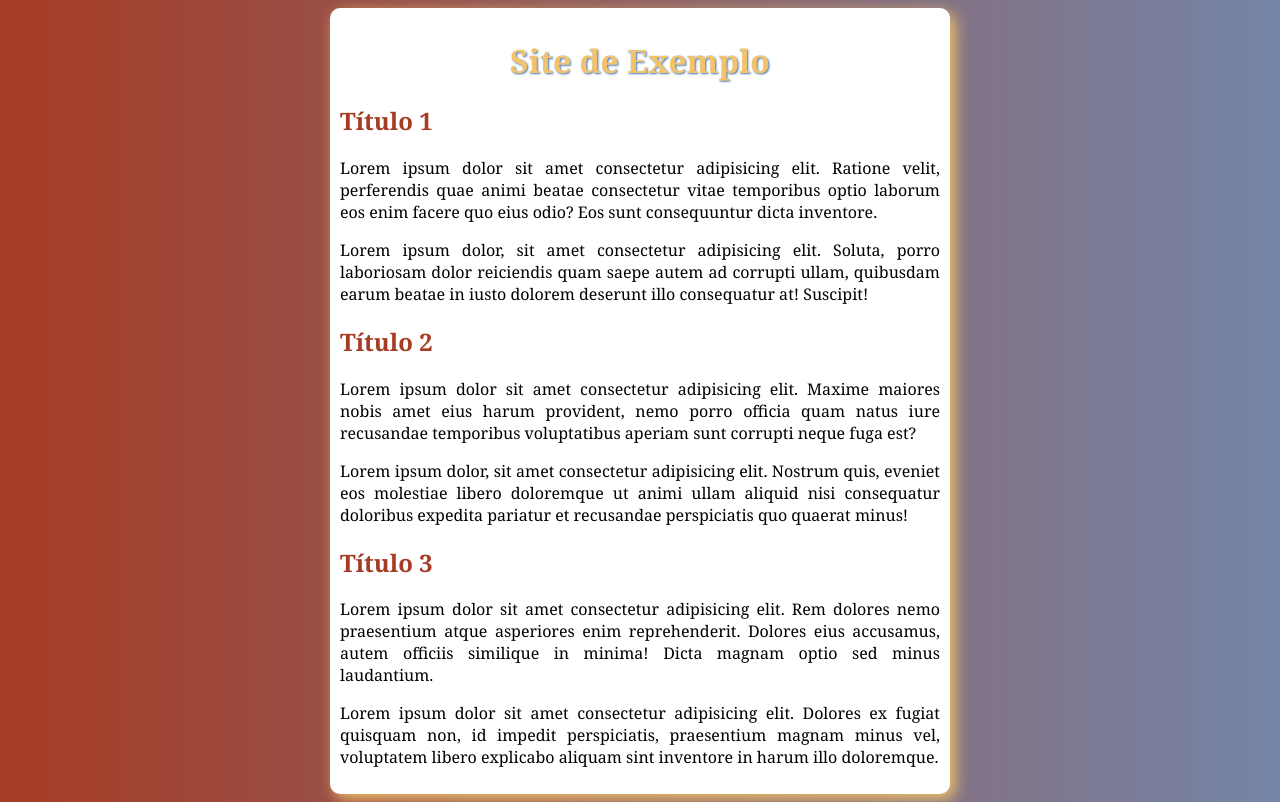
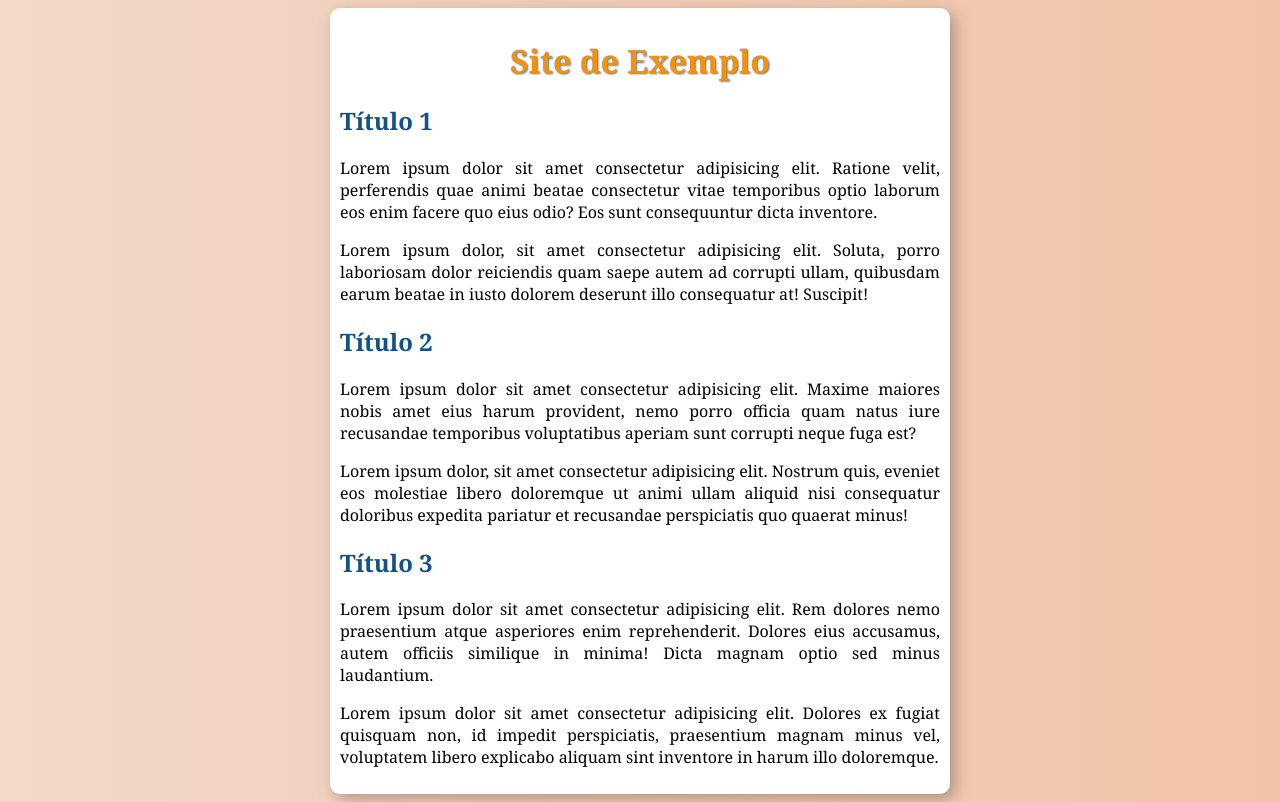
Before and after one commit to crisleiasilva/html-css, a plain HTML site: page exercícios/ex016/cor03.html in a window 1280 px wide. Drawn offline with Linux system fonts and the light colour scheme.

Commit message:
Atualizei exrc 016

```diff
--- a/exercícios/ex016/style.css
+++ b/exercícios/ex016/style.css
@@ -5,25 +5,25 @@
 }
 
 body {
- background-image: linear-gradient(to right,#A63C24,#7585A7);
+ background-image: linear-gradient(to right,#F1D8C9,#F2C3A7);
 }
 main {
     background-color: white;
     border-radius: 10px;
-    box-shadow: 5px 5px 15px#F2C36B ;
+    box-shadow: 5px 5px 15px rgba(136, 109, 93, 0.616) ;
     width:600px;
     padding:10px;
     margin:auto;
 }
 
 h1 {
-color: #F2C36B;
+color: #F39209;
 text-align: center;
 text-shadow: 1px 1px 2px #3F77BF;
 }
 
 h2{
-color: #A63C24;
+color: #125189;
 
 }
 
```
